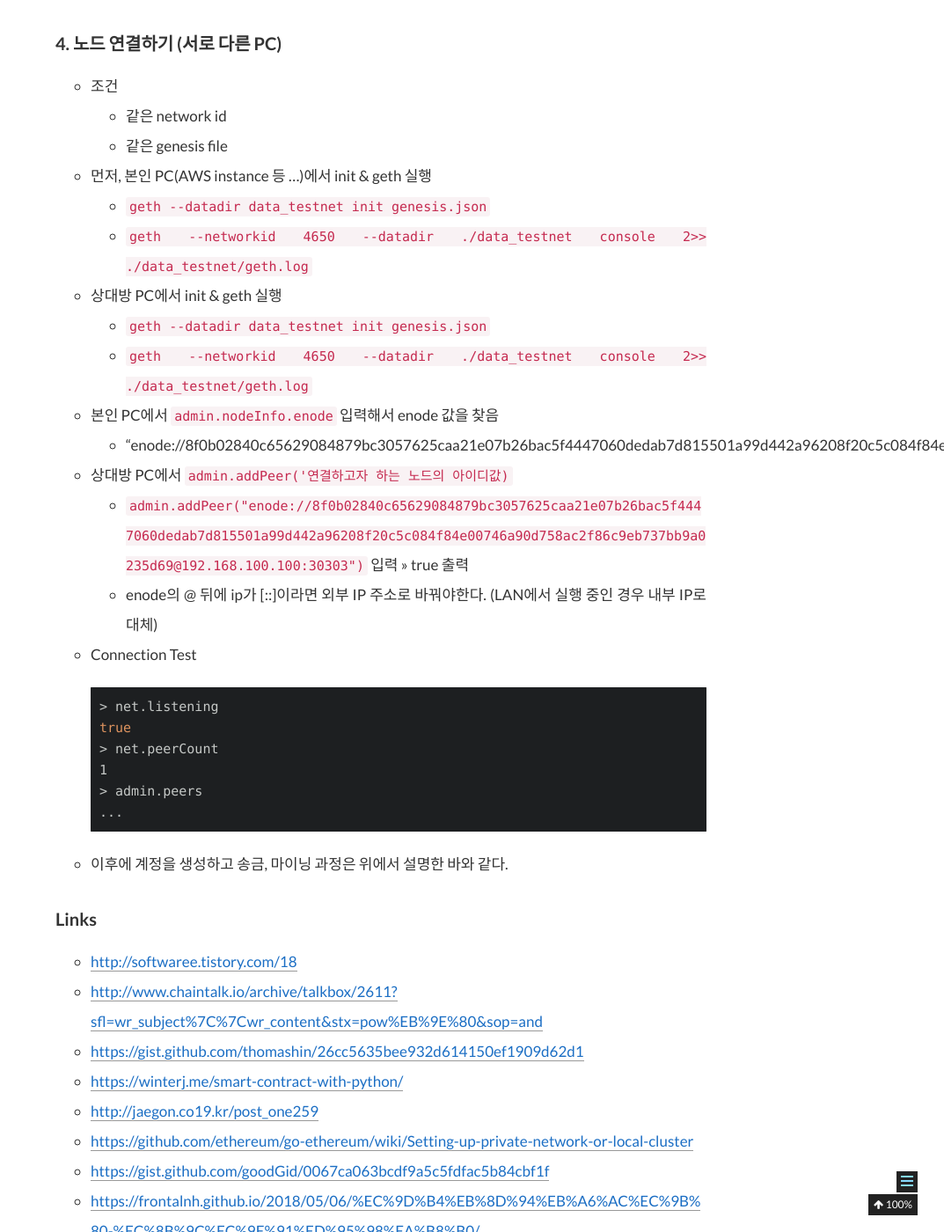
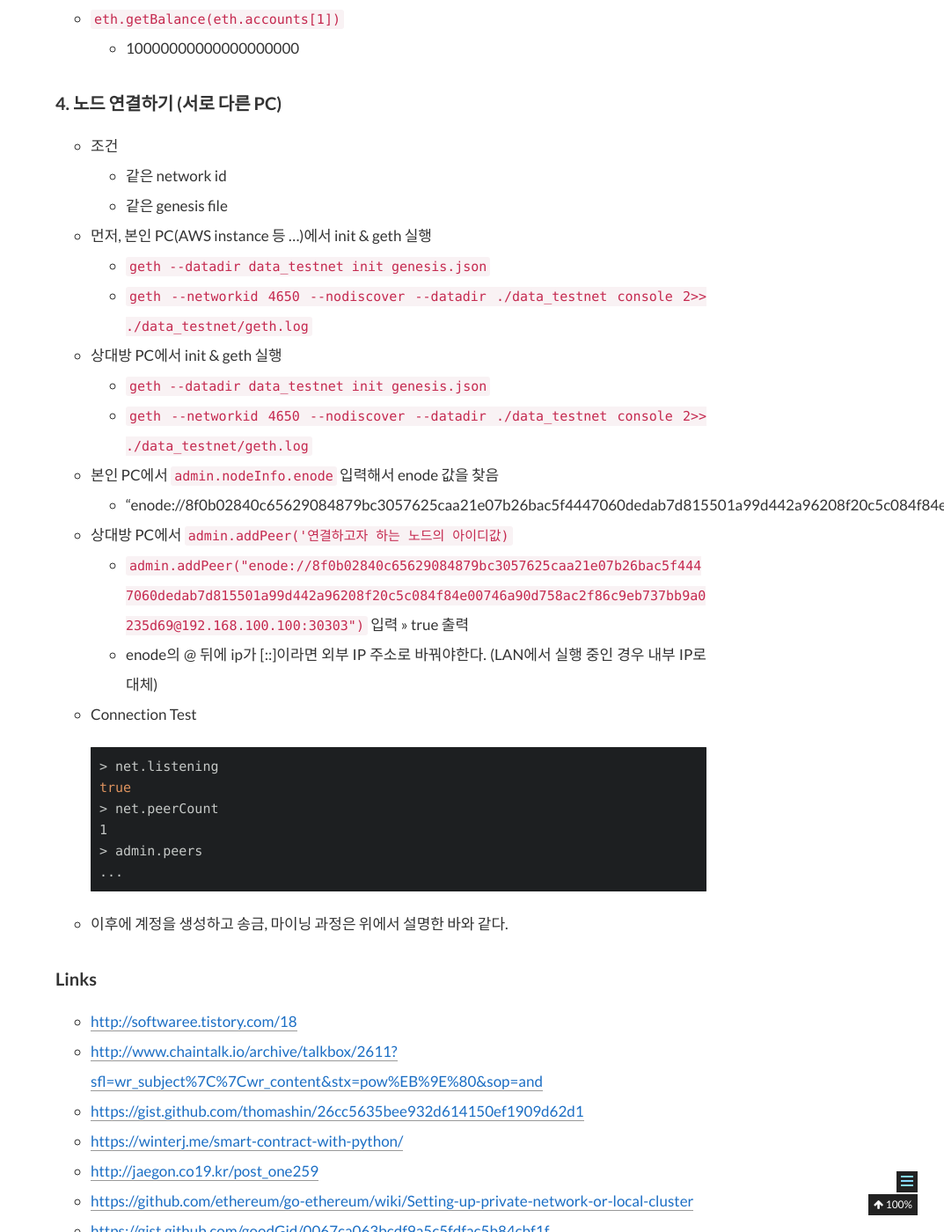
Before and after one commit to gwonsungjun/gwonsungjun.github.io, a Jekyll site: the page built from _posts/2018-06-01-geth.md, in a window 1280 px wide and 1400 px high, scrolled down 8886 px. Shown: the whole window at 88% size, without its empty margins (207-1280 px from the left). Built offline with Jekyll 4.4.1, drawn with Linux system fonts in a browser that asks for light colours; comment, search, counter and statistics services are not loaded; some of the changed text lies outside the part shown.

Commit message:
Update geth post

```diff
--- a/_posts/2018-06-01-geth.md
+++ b/_posts/2018-06-01-geth.md
@@ -273,10 +273,10 @@ GOROOT=/usr/lib/go-1.10
     2. 같은 genesis file
 - 먼저, 본인 PC(AWS instance 등 ...)에서 init & geth 실행
     - `geth --datadir data_testnet init genesis.json`
-    - `geth --networkid 4650 --datadir ./data_testnet console 2>> ./data_testnet/geth.log`
+    - `geth --networkid 4650 --nodiscover  --datadir ./data_testnet console 2>> ./data_testnet/geth.log`
 - 상대방 PC에서 init & geth 실행
     - `geth --datadir data_testnet init genesis.json`
-    - `geth --networkid 4650 --datadir ./data_testnet console 2>> ./data_testnet/geth.log`
+    - `geth --networkid 4650 --nodiscover  --datadir ./data_testnet console 2>> ./data_testnet/geth.log`
 - 본인 PC에서 `admin.nodeInfo.enode` 입력해서 enode 값을 찾음
     - "enode://8f0b02840c65629084879bc3057625caa21e07b26bac5f4447060dedab7d815501a99d442a96208f20c5c084f84e00746a90d758ac2f86c9eb737bb9a0235d69@192.168.100.100:30303"
 - 상대방 PC에서 `admin.addPeer('연결하고자 하는 노드의 아이디값)`
```
Also changed, not shown: other parts of _posts/2018-06-01-geth.md (+1 -1 lines).
